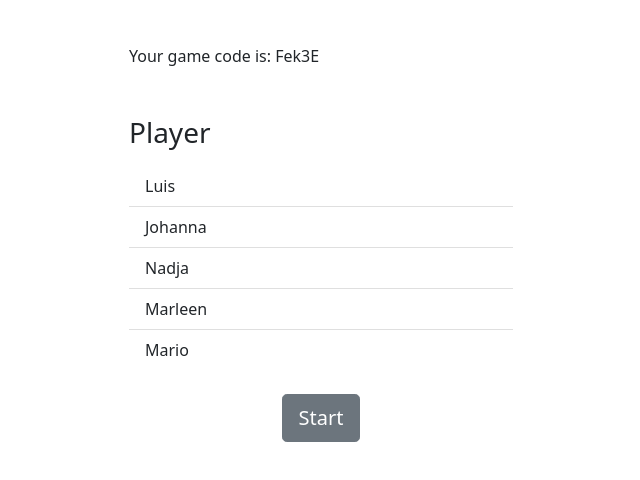
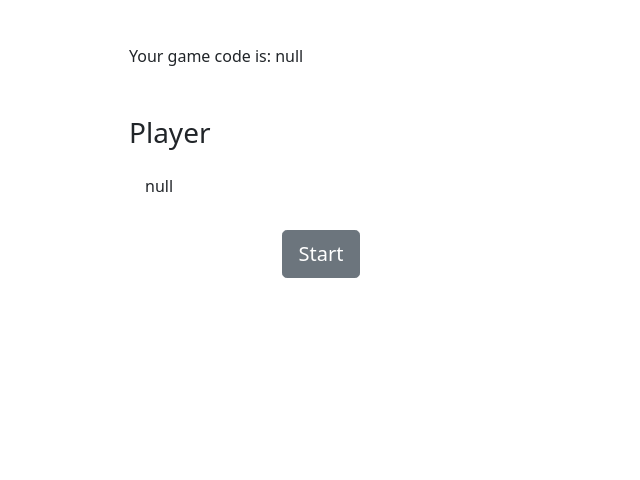
Before and after one commit to red-head76/PushAPencil, a website: page frontend/game_lobby.html in a window 1280 px wide. Shown: the part 90-570 px from the top of the page, without its empty margins (319-959 px from the left). Drawn offline with nearby package versions, Linux system fonts and the light colour scheme.

Commit message:
game lobby creation on frontend side

```diff
--- a/frontend/game_lobby.html
+++ b/frontend/game_lobby.html
@@ -19,20 +19,15 @@
         </h2>
 
         <div class="input-box">
-            Your game code is: Fek3E <br>
+            Your game code is: <span id="game-code"></span>
             <h3 class="mt-5 mb-3">Player</h3>
-            <ul class="list-group list-group-flush">
-                <li class="list-group-item">Luis</li>
-                <li class="list-group-item">Johanna</li>
-                <li class="list-group-item">Nadja</li>
-                <li class="list-group-item">Marleen</li>
-                <li class="list-group-item">Mario</li>
-            </ul>
+            <ul class="list-group list-group-flush" id="users"></ul>
         </div>
 
         <button type="button" id="create-btn" class="btn btn-secondary btn-lg mt-4">Start</button>
     </div>
 
     <script src="https://cdn.jsdelivr.net/npm/bootstrap@5.0.0-beta1/dist/js/bootstrap.bundle.min.js" integrity="sha384-ygbV9kiqUc6oa4msXn9868pTtWMgiQaeYH7/t7LECLbyPA2x65Kgf80OJFdroafW" crossorigin="anonymous"></script>
+    <script src="js/game_lobby.js"></script>
   </body>
 </html>
--- /dev/null
+++ b/frontend/js/game_lobby.js
@@ -0,0 +1,23 @@
+window.addEventListener("load", load);
+
+function load() {
+    var url = new URL(window.location.href);
+    var game_code = url.searchParams.get("game-code");
+    var user_name = url.searchParams.get("user-name");
+
+    var game_code_span = document.getElementById("game-code");
+    var user = document.createTextNode(game_code);
+    game_code_span.appendChild(user);
+
+    createUserNameInList(user_name);
+}
+
+function createUserNameInList(user_name) {
+    var user_list = document.getElementById("users");
+    var new_user = document.createTextNode(user_name);
+    var new_user_entry = document.createElement("li");
+
+    new_user_entry.className = "list-group-item";
+    new_user_entry.appendChild(new_user);
+    user_list.appendChild(new_user_entry);
+}
--- a/index.js
+++ b/index.js
@@ -15,8 +15,10 @@ app.use(express.static(path.join(__dirname, 'frontend')));
 // listen o connection event, this occures every time a new user connects
 // to the website
 io.on('connection', function (socket, name) {
-  io.emit('user join', { for: 'everyone'});
-  console.log('new user connected');
+    socket.on('new game lobby', function(user_name, game_id) {
+        console.log(user_name, game_id);
+        io.emit('new game lobby', user_name, game_id);
+    });
 });
 
 server.listen(PORT);
```
Also changed, not shown: frontend/index.html (+1 -1 lines), frontend/js/index.js (added, +43 -0 lines), frontend/js/server_frontend.js (deleted, +0 -31 lines).
